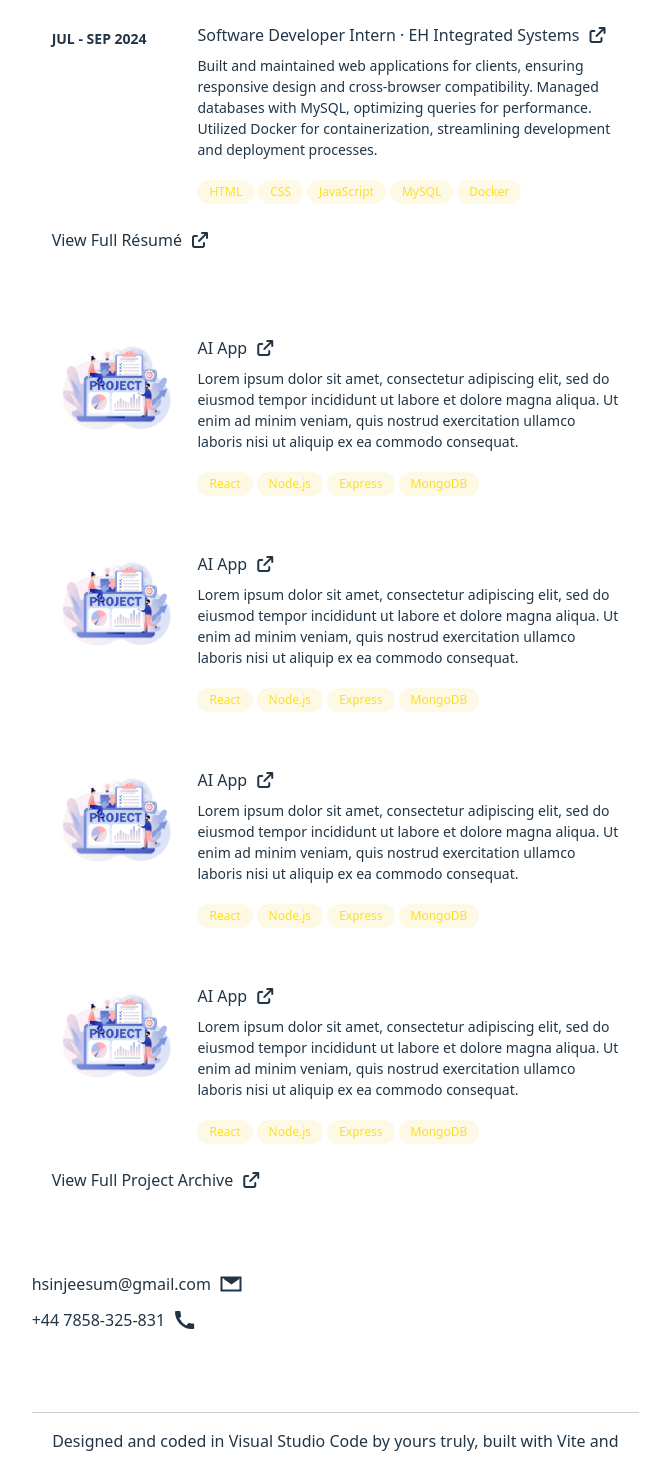
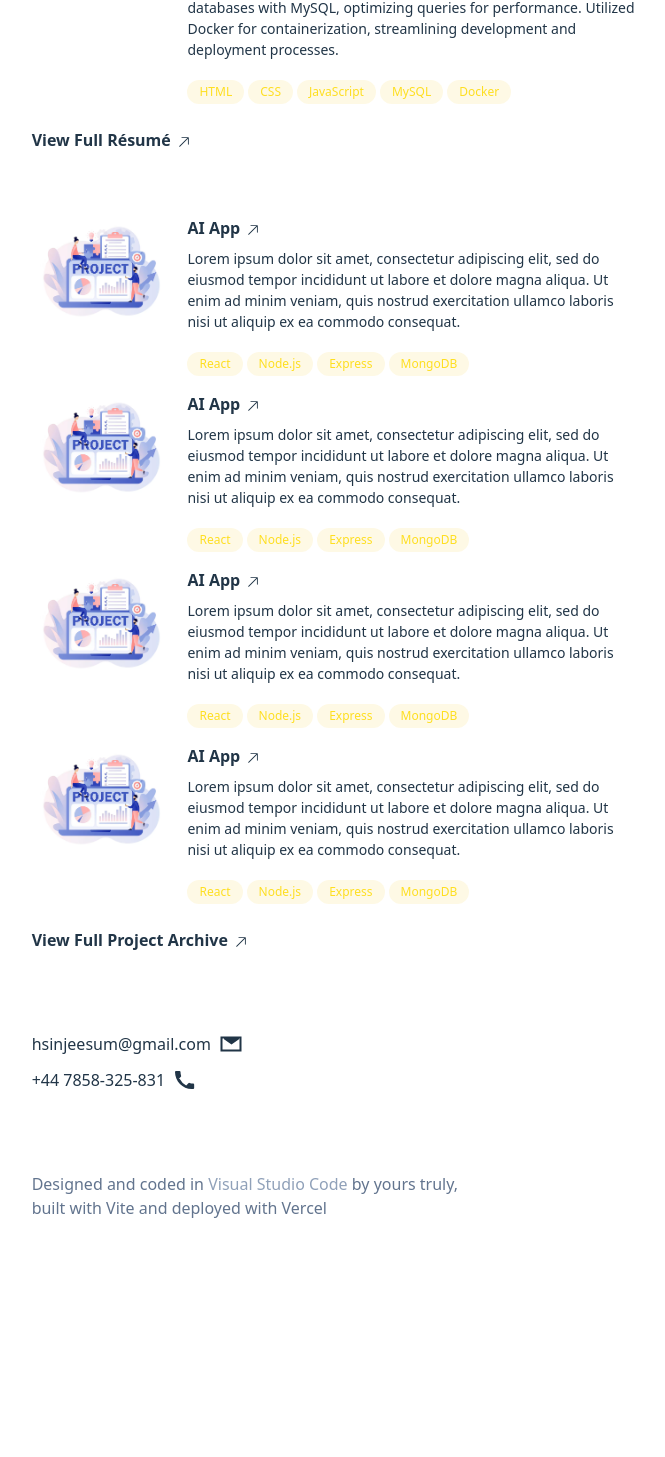
Before and after one commit to hjeesum/HsinJeePortfolio, a React (Vite) app: page / in a window 1280 px wide. Shown: the part 1115-2572 px from the top of the page, without its empty margins (593-1258 px from the left). After the commit the page ends 2415 px from the top, so only its background shows below. Built offline with nearby package versions, Linux system fonts and the light colour scheme.

Commit message:
Layout fix

```diff
--- a/src/App.css
+++ b/src/App.css
@@ -41,7 +41,6 @@
 }
 
 a {
-  color: inherit;
   text-decoration: none;
 }
 
--- a/src/App.jsx
+++ b/src/App.jsx
@@ -23,7 +23,7 @@ function App() {
         transition: "background 0.1s ease",
       }}
     >
-      <div className="max-w-screen-xl px-12 mx-auto">
+      <div className="max-w-screen-xl md:px-12 px-6 mx-auto">
         <div className="lg:flex lg:justify-between lg:gap-4">
           <header className="lg:sticky top-0 lg:flex lg:max-h-screen lg:w-[48%] lg:flex-col lg:justify-between pt-20">
             <Home />
--- a/src/components/ExperienceItem.jsx
+++ b/src/components/ExperienceItem.jsx
@@ -2,9 +2,9 @@ import RedirectBtn from "./RedirectBtn";
 
 export default function ExperienceItem({ date, company, position, technologies, description, link}) {
   return (
-    <a href={link} className="grid grid-cols-12 gap-2 md:gap-4 duration-200 hover:bg-black/30 hover:opacity-100 group-hover:opacity-60 transition-colors rounded-xl hover:shadow-lg group/experience p-5 cursor-pointer">
+    <a href={link} className="grid grid-cols-1 md:grid-cols-12 gap-2 md:gap-4 duration-200 hover:bg-black/30 hover:opacity-100 group-hover:opacity-60 transition-colors rounded-xl hover:shadow-lg group/experience cursor-pointer">
       <header
-        className="text-[14px] col-span-3 sm:col-span-3 mt-1.25 font-semibold"
+        className="text-[14px] md:col-span-3 sm:col-span-3 mt-0.5 font-semibold opacity-60"
         aria-label="{date.first} - {date.end} {date.year}"
       >
         {date.first} - {date.end} {date.year}
--- a/src/components/Footer.jsx
+++ b/src/components/Footer.jsx
@@ -1,7 +1,18 @@
 export default function Footer() {
   return (
-    <footer style={{ padding: '1rem', textAlign: 'center', marginTop: '2rem', borderTop: '1px solid #ccc' }}>
-      <p>Designed and coded in <a href="https://code.visualstudio.com/">Visual Studio Code</a> by yours truly, built with Vite and deplyed with Vercel</p>
+    <footer
+      className="max-w-md text-slate-500 pb-16 sm:pb-0"
+    >
+      <p>
+        Designed and coded in{" "}
+        <a
+          className="font-medium text-slate-400"
+          href="https://code.visualstudio.com/"
+        >
+          Visual Studio Code
+        </a>{" "}
+        by yours truly, built with Vite and deployed with Vercel
+      </p>
     </footer>
   );
 }
--- a/src/components/ProjectItem.jsx
+++ b/src/components/ProjectItem.jsx
@@ -7,13 +7,13 @@ export default function ProjectItem({
   link,
 }) {
   return (
-    <a href={link} className="grid grid-cols-12 gap-2 md:gap-4 duration-200 hover:bg-black/30 hover:opacity-100 group-hover:opacity-60 transition-colors rounded-xl hover:shadow-lg group/experience p-5 cursor-pointer">
+    <a href={link} className="grid grid-cols-12 gap-2 md:gap-4 duration-200 hover:bg-black/30 hover:opacity-100 group-hover:opacity-60 transition-colors rounded-xl hover:shadow-lg group/experience cursor-pointer">
       <img
         src="/projectimage.avif"
-        className="col-span-3 w-full h-auto rounded-md mt-2"
+        className="md:col-span-3 col-span-12 w-full h-auto rounded-md mt-2"
         alt="Project image"
       />
-      <div className="col-span-9">
+      <div className="md:col-span-9 col-span-12">
         <RedirectBtn>{project}</RedirectBtn>
         <p className="text-[14px] mt-2">{description}</p>
 
--- a/src/components/RedirectBtn.jsx
+++ b/src/components/RedirectBtn.jsx
@@ -1,12 +1,23 @@
-function RedirectBtn({ children}) {
+function RedirectBtn({ children }) {
   return (
     <span
       target="_blank"
       rel="noopener noreferrer"
-      className="inline-flex group/experience items-center gap-2 group-hover/experience:text-yellow-400 transition-colors text-md `font-semibold`"
+      className="inline-flex group/experience items-center gap-2 group-hover/experience:text-yellow-400 transition-colors text-md font-semibold"
     >
       {children}
-      <i className="fa-solid fa-arrow-up-right-from-square transition-transform group-hover/experience:translate-x-0.5 group-hover/experience:-translate-y-0.5 duration-200"></i>
+      <svg
+        xmlns="http://www.w3.org/2000/svg"
+        viewBox="0 0 24 24"
+        fill="currentColor"
+        className="w-3.5 h-3.5 transition-transform duration-200 group-hover/experience:translate-x-0.5 group-hover/experience:-translate-y-0.5 translate-y-0.5 -translate-x-0.5"
+      >
+        <path
+          fillRule="evenodd"
+          d="M8.25 3.75H19.5a.75.75 0 0 1 .75.75v11.25a.75.75 0 0 1-1.5 0V6.31L5.03 20.03a.75.75 0 0 1-1.06-1.06L17.69 5.25H8.25a.75.75 0 0 1 0-1.5Z"
+          clipRule="evenodd"
+        />
+      </svg>
     </span>
   );
 }
--- a/src/index.css
+++ b/src/index.css
@@ -13,15 +13,6 @@
   -moz-osx-font-smoothing: grayscale;
 }
 
-
-a {
-  font-weight: 500;
-  color: #646cff;
-  text-decoration: inherit;
-}
-a:hover {
-  color: #535bf2;
-}
 
 body {
   margin: 0;
--- a/src/pages/About.jsx
+++ b/src/pages/About.jsx
@@ -1,6 +1,7 @@
 function About() {
   return (
     <div className="mb-16">
+      <h2 className="text-md font-bold mb-6 md:hidden">ABOUT</h2>
       <p className="mb-4">
         Hi! I'm a software engineer with a focus on AI and machine learning,
         currently completing an integrated master's in Computer Science with
--- a/src/pages/Experience.jsx
+++ b/src/pages/Experience.jsx
@@ -3,8 +3,9 @@ import RedirectBtn from "../components/RedirectBtn";
 function Experience() {
   return (
     <div className="mb-16">
+      <h2 className="text-md font-bold mb-6 md:hidden">EXPERIENCE</h2>
       <ListExperience />
-      <a className="group/experience pl-5 mb-8" href="/resume.pdf">
+      <a className="group/experience mb-8" href="/resume.pdf">
         <RedirectBtn aria-label="View full résumé">
           View Full Résumé{" "}
         </RedirectBtn>
--- a/src/pages/ListExperience.jsx
+++ b/src/pages/ListExperience.jsx
@@ -2,7 +2,7 @@ import ExperienceItem from "../components/ExperienceItem";
 
 export default function ListExperience() {
   return (
-    <div className="group flex flex-col gap-4 mb-1">
+    <div className="group flex flex-col gap-4 mb-6">
       <ExperienceItem
         date={{ first: "2025", end: "PRESENT", year: "" }}
         company={"Leeds Gryphon Racing"}
--- a/src/pages/ListProject.jsx
+++ b/src/pages/ListProject.jsx
@@ -2,7 +2,7 @@ import ProjectItem from "../components/ProjectItem";
 
 export default function ListProject() {
   return (
-    <div className="group flex flex-col gap-4 mb-1">
+    <div className="group flex flex-col gap-4 mb-6">
       <ProjectItem
         project={"AI App"}
         technologies={["React", "Node.js", "Express", "MongoDB"]}
--- a/src/pages/Project.jsx
+++ b/src/pages/Project.jsx
@@ -3,8 +3,9 @@ import RedirectBtn from "../components/RedirectBtn";
 function Project() {
   return (
     <div className="mb-16">
+      <h2 className="text-md font-bold mb-6 md:hidden">PROJECTS</h2>
       <ListProject />
-      <a className="group/experience pl-5 mb-8 mt-3" href="/resume.pdf">
+      <a className="group/experience mb-8" href="/resume.pdf">
         <RedirectBtn>
           View Full Project Archive{" "}
         </RedirectBtn>
```
